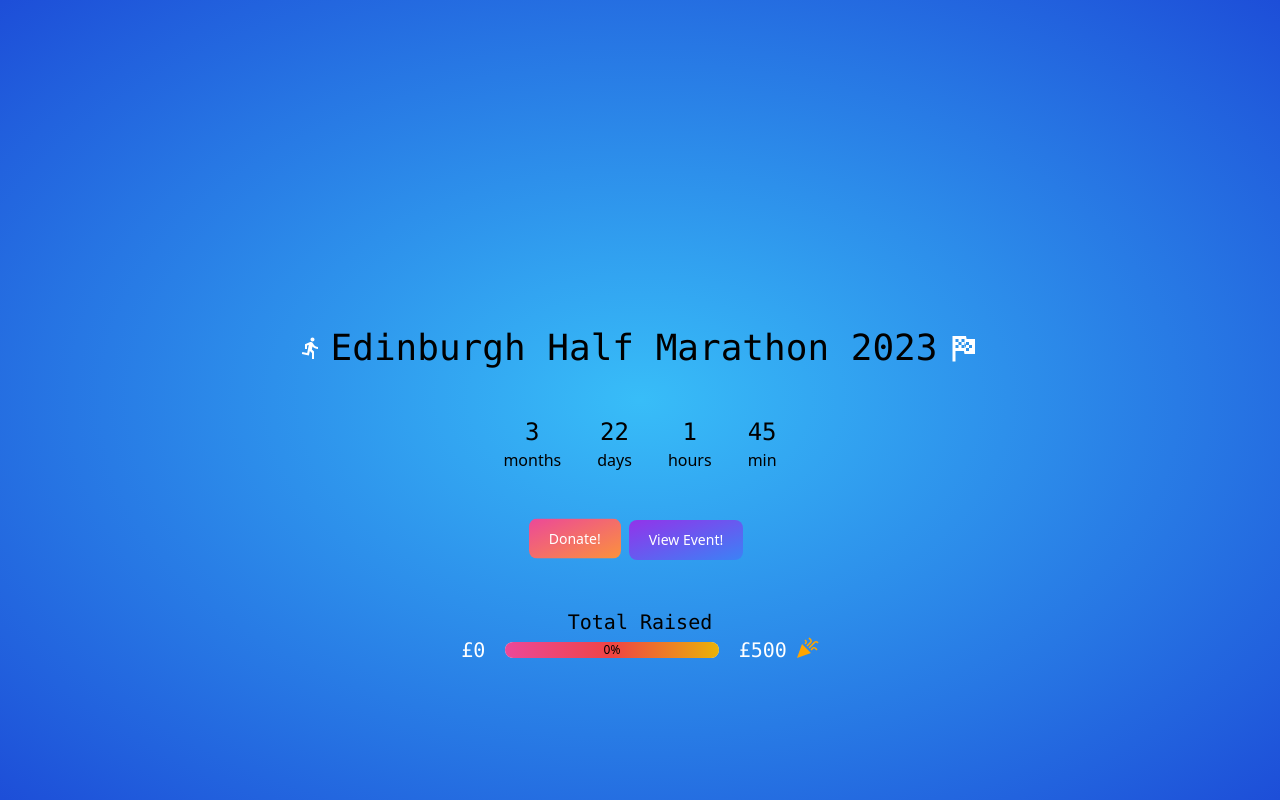
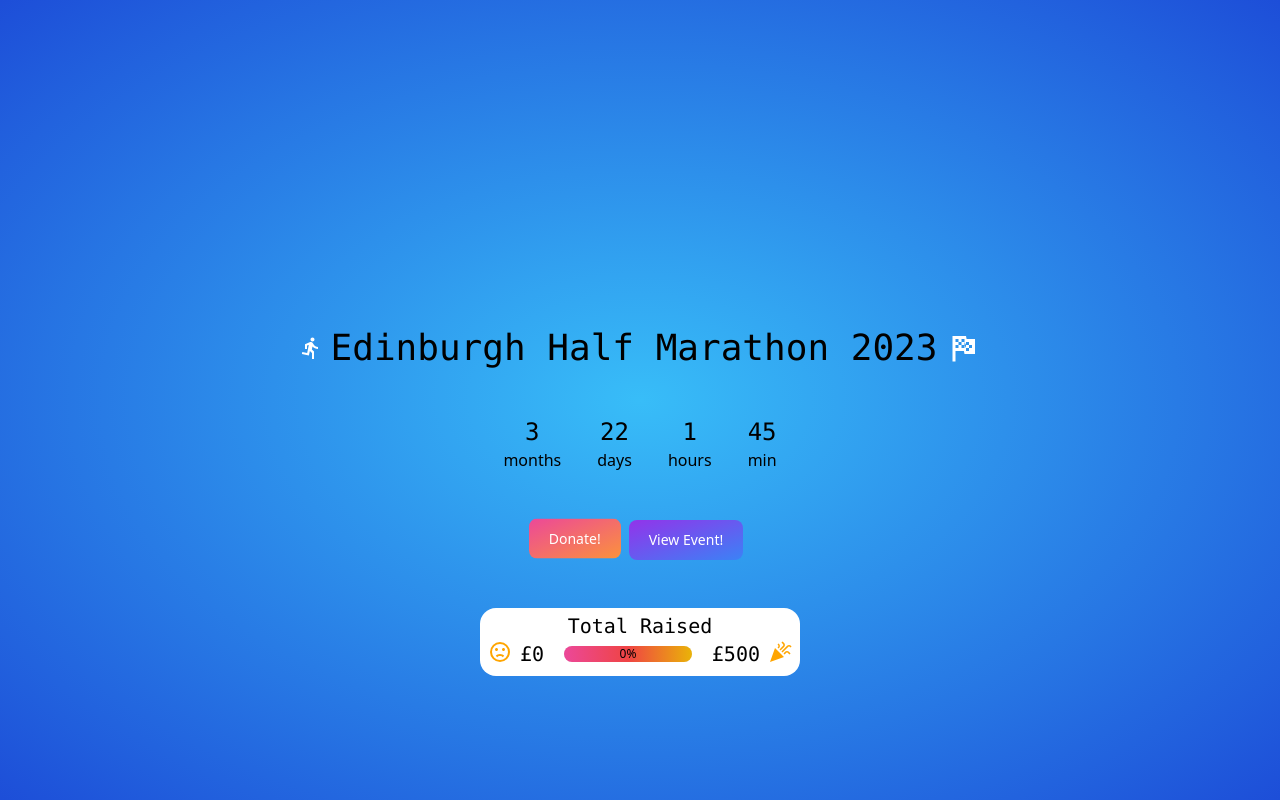
Before and after one commit to callumbuttery/marathon-tracker, a React (Vite) app: page / in a window 1280 px wide. Built offline with nearby package versions, Linux system fonts and the light colour scheme.

Commit message:
Feat: add in progress bar stuff

```diff
--- a/src/components/loading/ProgressBar.tsx
+++ b/src/components/loading/ProgressBar.tsx
@@ -1,17 +1,17 @@
 import Icon from '@mdi/react';
-import { mdiPartyPopper } from '@mdi/js';
+import { mdiPartyPopper, mdiEmoticonSadOutline  } from '@mdi/js';
 
 
 export const ProgressBar: React.FC = () => {
     return (
-        <div>
-            <span className="flex justify-center mt-10 font-mono text-xl">Total Raised</span>
+        <div className='bg-white w-3/12 mx-auto rounded-2xl pb-2'>
+            <span className="flex justify-center items-center mt-10 font-mono text-xl pt-1">Total Raised</span>
             <div className="flex justify-center items-center">
-                <div className="font-mono text-xl text-white">£0</div>
-                <div className="ml-5 mr-5 w-2/12 bg-gray-200 rounded-full dark:bg-gray-700">
+                <div className="font-mono text-xl text-black flex"><Icon path={mdiEmoticonSadOutline} size={1} className='mr-2 ml-2' color={'orange'}/>£0</div>
+                <div className="ml-5 mr-5 w-8/12 bg-gray-200 rounded-full dark:bg-gray-700">
                     <div className="bg-gradient-to-r from-pink-500 via-red-500 to-yellow-500 text-xs font-medium text-black-100 text-center p-0.5 leading-none rounded-full" style={{ width: "100%" }}> 0%</div>
                 </div>
-                <div className="font-mono text-xl text-white flex">£500 <Icon path={mdiPartyPopper} size={1} className='ml-2' color={'orange'}/></div>
+                <div className="font-mono text-xl text-black flex">£500 <Icon path={mdiPartyPopper} size={1} className='ml-2 mr-2' color={'orange'}/></div>
             </div>
         </div>
     )
```
